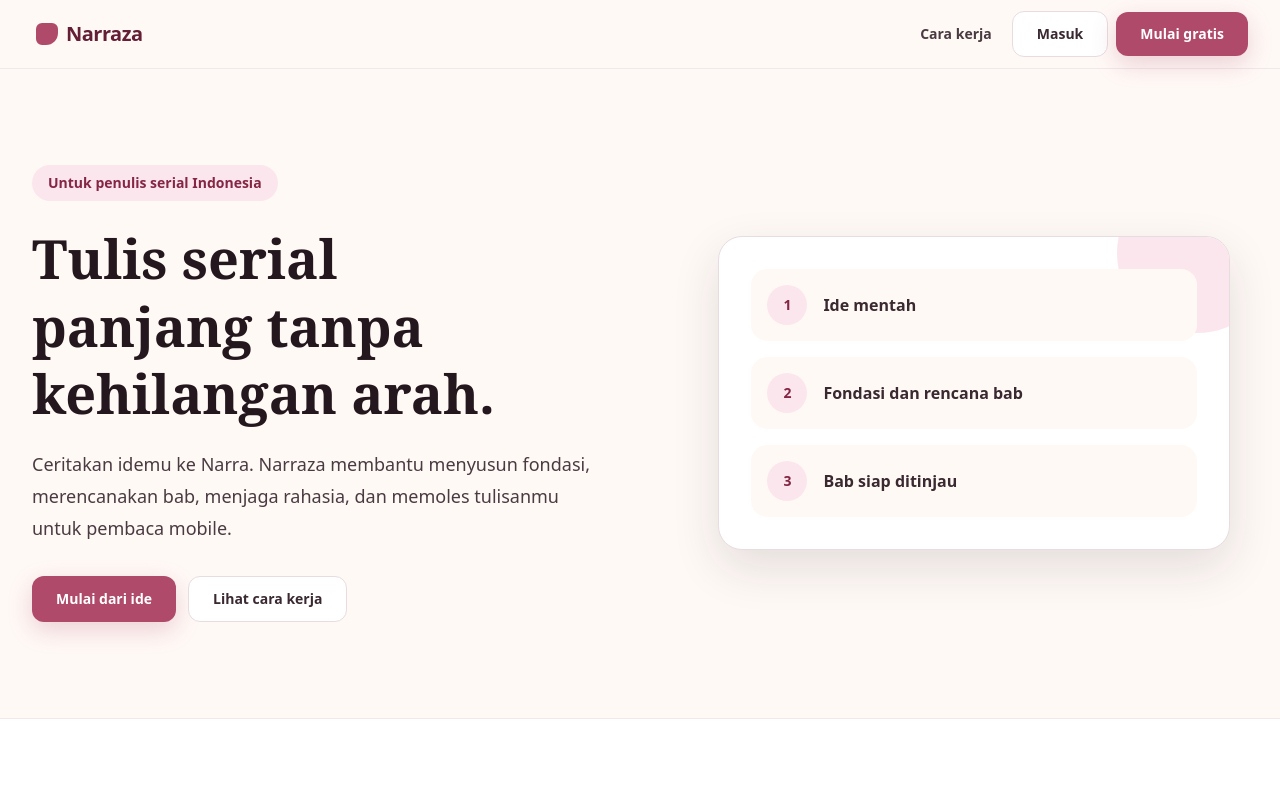
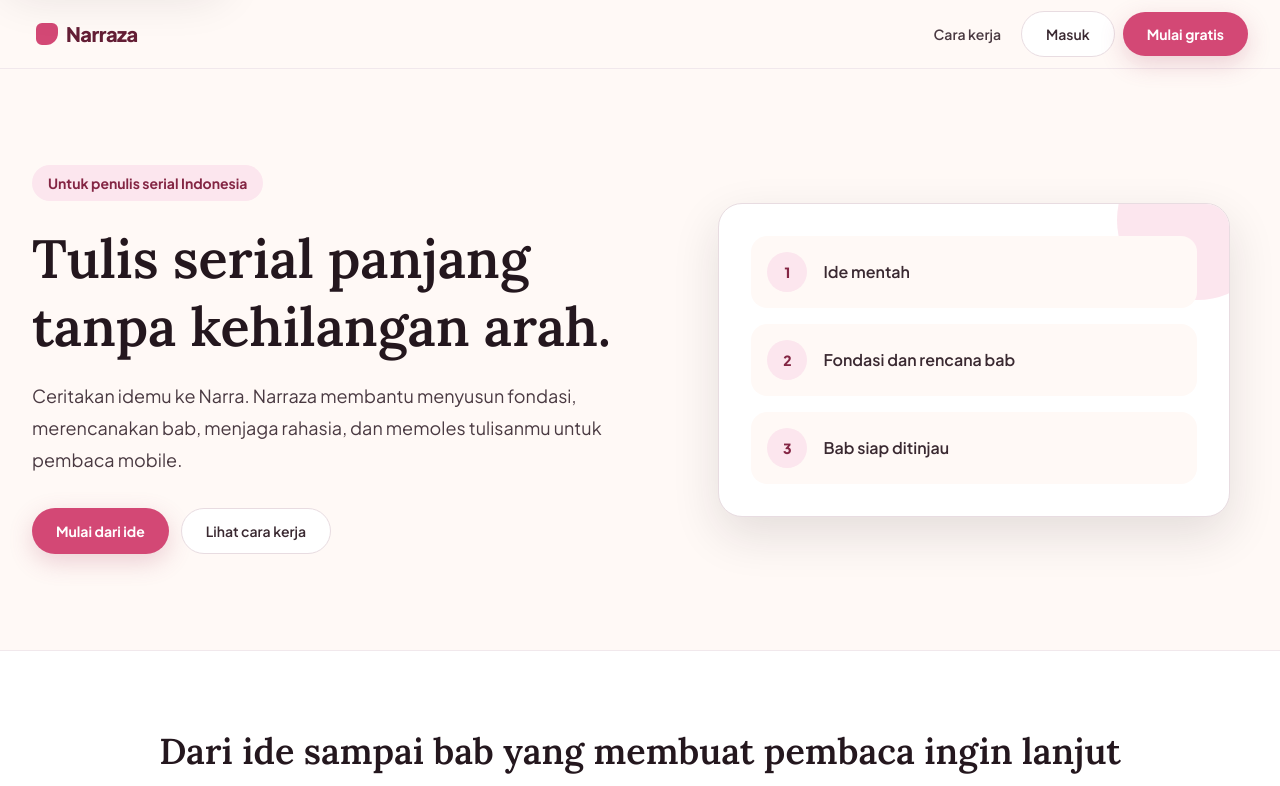
Before and after one commit to moxsenna/narraza-v3, a Next.js app in the folder apps/web/: page / in a window 1280 px wide. Shown: the top 786 px of the page. Built offline with nearby package versions, Linux system fonts and the light colour scheme.

Commit message:
feat(web): establish semantic frontend foundations

```diff
--- a/apps/web/src/app/globals.css
+++ b/apps/web/src/app/globals.css
@@ -1,38 +1,25 @@
 @import 'tailwindcss';
-
-/*
- * Narraza v3 — Tailwind v4 CSS-first theme.
- * M0 seeds only the brand primitives needed for the scaffold; the full semantic
- * token set (bg-canvas, text-primary, border-default, status-*) from design.md
- * §25 is built in M6 (W6.1). Brand color fix per D19: brand-900 = #641E35.
- */
 @theme {
-  --color-brand-900: #641e35;
-  --color-brand-700: #8a2a49;
-  --color-brand-500: #b04a6a;
-
-  --font-sans: 'Plus Jakarta Sans', ui-sans-serif, system-ui, -apple-system, 'Segoe UI', sans-serif;
-  --font-serif: 'Lora', ui-serif, Georgia, serif;
+  --color-brand-50:#fff5f8; --color-brand-100:#fce6ee; --color-brand-200:#f7c6d6; --color-brand-300:#ef91af; --color-brand-400:#e35f88; --color-brand-500:#d34875; --color-brand-600:#c13f6b; --color-brand-700:#a62f59; --color-brand-800:#842644; --color-brand-900:#641e35;
+  --color-ink-950:#24171e; --color-ink-800:#3a2931; --color-ink-700:#4a3a42; --color-ink-500:#76656d; --color-ink-300:#a9979f;
+  --color-line-200:#e8dce1; --color-line-100:#f1e8ec; --color-surface:#fff; --color-canvas:#fff9f6; --color-surface-soft:#f8f1f4;
+  --color-success-700:#267455; --color-success-50:#edf8f3; --color-warning-700:#a55e18; --color-warning-50:#fff5e8; --color-danger-700:#b83a4b; --color-danger-50:#fff0f2; --color-info-700:#3d6fb4; --color-info-50:#eff5fd; --color-amber-500:#d98b3f; --color-plum-600:#6f4b68;
+  --spacing-1:4px; --spacing-2:8px; --spacing-3:12px; --spacing-4:16px; --spacing-5:20px; --spacing-6:24px; --spacing-8:32px; --spacing-10:40px; --spacing-12:48px; --spacing-16:64px; --spacing-20:80px; --spacing-24:96px;
+  --radius-sm:8px; --radius-md:12px; --radius-lg:16px; --radius-xl:24px; --radius-pill:999px;
+  --shadow-sm:0 1px 2px rgba(36,23,30,.06); --shadow-md:0 8px 24px rgba(36,23,30,.08); --shadow-lg:0 18px 48px rgba(36,23,30,.12);
+  --breakpoint-sm:40rem; --breakpoint-md:48rem; --breakpoint-lg:64rem; --breakpoint-xl:80rem; --breakpoint-2xl:90rem;
 }
-
-html {
-  min-height: 100%;
-  scroll-behavior: smooth;
+@theme inline {
+  --font-sans: var(--font-plus-jakarta-sans), ui-sans-serif, system-ui, sans-serif;
+  --font-serif: var(--font-lora), Georgia, 'Times New Roman', serif;
+  --color-brand-soft:var(--color-brand-50); --color-brand-strong:var(--color-brand-800); --color-brand-ink:var(--color-brand-900); --color-text-primary:var(--color-ink-950); --color-text-secondary:var(--color-ink-700); --color-text-muted:var(--color-ink-500); --color-border-default:var(--color-line-200); --color-border-active:var(--color-brand-300); --color-action-primary:var(--color-brand-600); --color-action-primary-hover:var(--color-brand-700); --color-action-primary-active:var(--color-brand-800);
+  --color-status-success:var(--color-success-700); --color-status-success-soft:var(--color-success-50); --color-status-warning:var(--color-warning-700); --color-status-warning-soft:var(--color-warning-50); --color-status-danger:var(--color-danger-700); --color-status-danger-soft:var(--color-danger-50); --color-status-info:var(--color-info-700); --color-status-info-soft:var(--color-info-50);
 }
-
-body {
-  min-height: 100%;
-  overflow-x: hidden;
-  background: #fff9f6;
-}
-
-button,
-a {
-  -webkit-tap-highlight-color: transparent;
-}
-
-@media (prefers-reduced-motion: reduce) {
-  html {
-    scroll-behavior: auto;
-  }
-}
+:root { --container-marketing:1280px; --container-product:1200px; --container-form:720px; --container-prose:760px; --container-panel:360px; --motion-micro:140ms; --motion-panel:200ms; --motion-modal:250ms; --ease-enter:ease-out; --ease-exit:ease-in; --z-header:40; --z-overlay:50; --z-dialog:60; --focus-ring-color:var(--color-brand-700); --focus-ring-width:3px; --focus-ring-offset:2px; --disabled-opacity:.6; }
+html { min-height:100%; scroll-behavior:smooth; }
+body { min-height:100%; overflow-x:hidden; background:var(--color-canvas); color:var(--color-text-primary); }
+:focus-visible { outline:var(--focus-ring-width) solid var(--focus-ring-color); outline-offset:var(--focus-ring-offset); }
+:disabled,[aria-disabled='true'] { opacity:var(--disabled-opacity); }
+button,a { -webkit-tap-highlight-color:transparent; }
+dialog::backdrop { background:rgba(36,23,30,.48); }
+@media (prefers-reduced-motion:reduce) { html { scroll-behavior:auto; } *,*::before,*::after { scroll-behavior:auto!important; transition-duration:.01ms!important; animation-duration:.01ms!important; animation-iteration-count:1!important; } }
--- a/apps/web/src/app/layout.tsx
+++ b/apps/web/src/app/layout.tsx
@@ -1,7 +1,21 @@
 import type { Metadata } from 'next';
+import { Lora, Plus_Jakarta_Sans } from 'next/font/google';
 import type { ReactNode } from 'react';
 import { APP_MESSAGES_ID } from '../messages/app-id';
 import './globals.css';
+
+const plusJakartaSans = Plus_Jakarta_Sans({
+  subsets: ['latin'],
+  variable: '--font-plus-jakarta-sans',
+  weight: 'variable',
+  display: 'swap',
+});
+const lora = Lora({
+  subsets: ['latin'],
+  variable: '--font-lora',
+  weight: 'variable',
+  display: 'swap',
+});
 
 export const metadata: Metadata = {
   title: {
@@ -14,7 +28,9 @@ export const metadata: Metadata = {
 export default function RootLayout({ children }: { children: ReactNode }) {
   return (
     <html lang="id">
-      <body className="font-sans antialiased">{children}</body>
+      <body className={`${plusJakartaSans.variable} ${lora.variable} font-sans antialiased`}>
+        {children}
+      </body>
     </html>
   );
 }
--- /dev/null
+++ b/apps/web/src/components/foundation/token-inventory.ts
@@ -0,0 +1,104 @@
+export type TokenCategory = Readonly<{
+  category:
+    | 'color-foundation'
+    | 'color-semantic'
+    | 'typography'
+    | 'spacing'
+    | 'container'
+    | 'radius'
+    | 'elevation'
+    | 'motion'
+    | 'breakpoint'
+    | 'z-index'
+    | 'focus'
+    | 'disabled';
+  names: readonly string[];
+}>;
+
+export const TOKEN_CATEGORIES = [
+  {
+    category: 'color-foundation',
+    names: [
+      'brand-50',
+      'brand-100',
+      'brand-200',
+      'brand-300',
+      'brand-400',
+      'brand-500',
+      'brand-600',
+      'brand-700',
+      'brand-800',
+      'brand-900',
+      'ink-950',
+      'ink-800',
+      'ink-700',
+      'ink-500',
+      'ink-300',
+      'line-200',
+      'line-100',
+      'surface',
+      'canvas',
+      'surface-soft',
+      'success-700',
+      'success-50',
+      'warning-700',
+      'warning-50',
+      'danger-700',
+      'danger-50',
+      'info-700',
+      'info-50',
+      'amber-500',
+      'plum-600',
+    ],
+  },
+  {
+    category: 'color-semantic',
+    names: [
+      'brand-soft',
+      'brand-strong',
+      'brand-ink',
+      'text-primary',
+      'text-secondary',
+      'text-muted',
+      'border-default',
+      'border-active',
+      'action-primary',
+      'action-primary-hover',
+      'action-primary-active',
+      'status-success',
+      'status-success-soft',
+      'status-warning',
+      'status-warning-soft',
+      'status-danger',
+      'status-danger-soft',
+      'status-info',
+      'status-info-soft',
+    ],
+  },
+  { category: 'typography', names: ['sans', 'serif'] },
+  {
+    category: 'spacing',
+    names: [
+      'space-1',
+      'space-2',
+      'space-3',
+      'space-4',
+      'space-5',
+      'space-6',
+      'space-8',
+      'space-10',
+      'space-12',
+      'space-16',
+      'space-20',
+      'space-24',
+    ],
+  },
+  { category: 'container', names: ['marketing', 'product', 'form', 'prose', 'panel'] },
+  { category: 'radius', names: ['sm', 'md', 'lg', 'xl', 'pill'] },
+  { category: 'elevation', names: ['sm', 'md', 'lg'] },
+  { category: 'motion', names: ['micro', 'panel', 'modal', 'ease-in', 'ease-out'] },
+  { category: 'breakpoint', names: ['sm', 'md', 'lg', 'xl', '2xl'] },
+  { category: 'z-index', names: ['header', 'overlay', 'dialog'] },
+  { category: 'focus', names: ['ring-color', 'ring-width', 'ring-offset'] },
+  { category: 'disabled', names: ['opacity'] },
+] as const satisfies readonly TokenCategory[];
```
Also changed, not shown: 1 other file (tests, documents, lock files or other folders).
